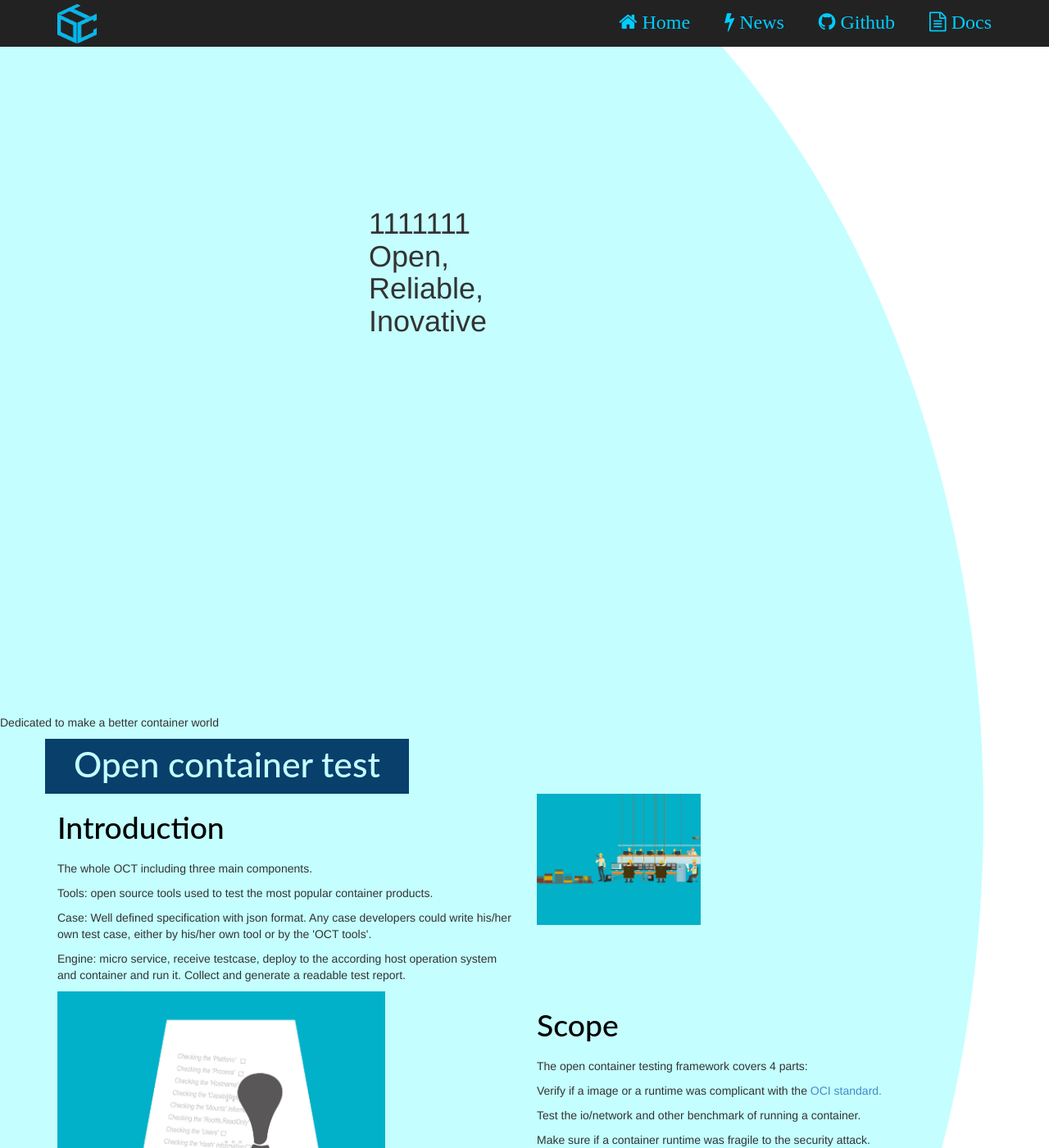
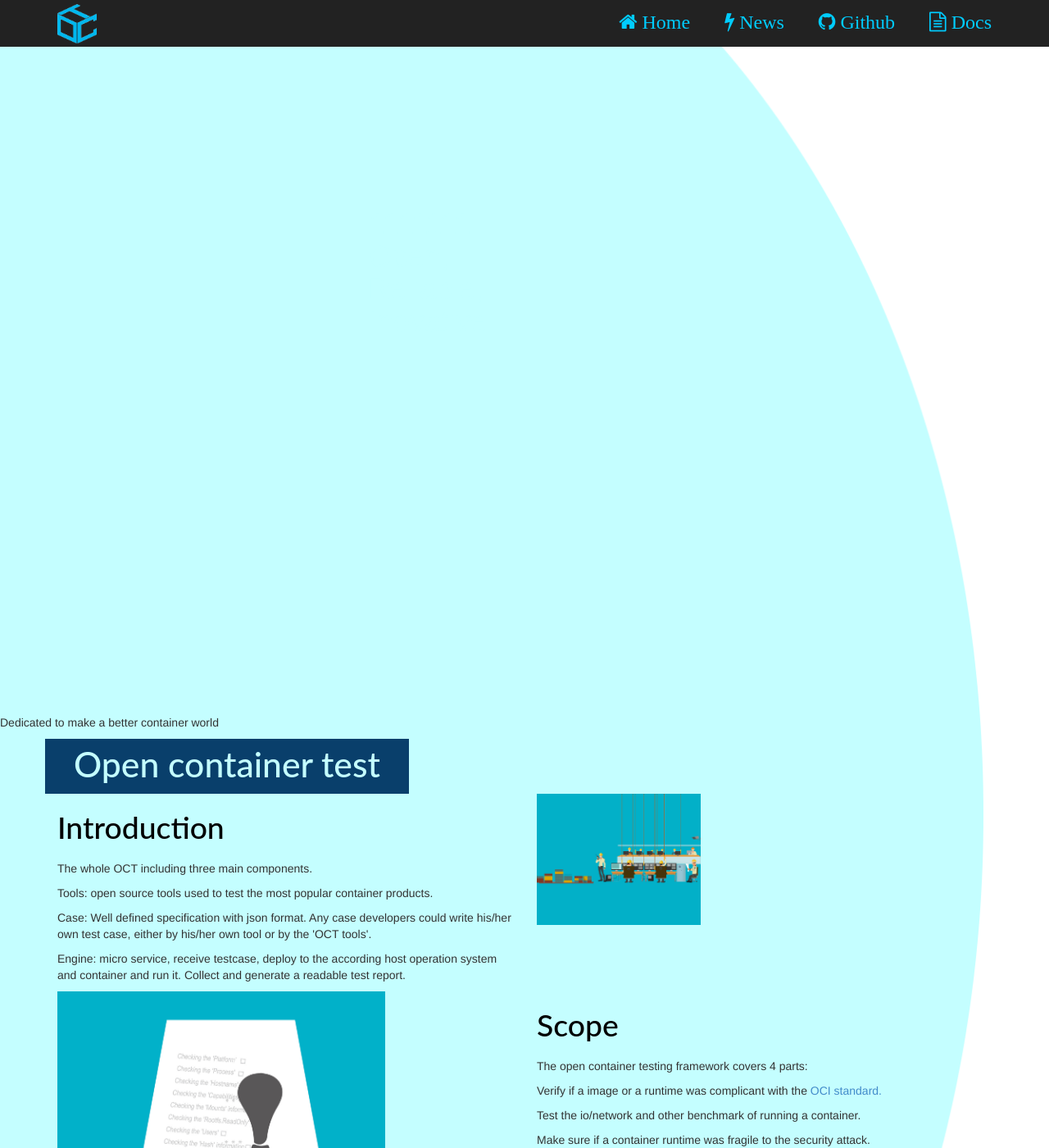
Before and after one commit to ociweb/ociweb.github.io, a Jekyll site: the page index.html, which Jekyll copies as it is, in a window 1280 px wide and 1400 px high, scrolled down 237 px. Shown: the whole window at 82% size. Built offline with Jekyll 4.4.1, drawn with Linux system fonts in a browser that asks for light colours; some web fonts are replaced.

Commit message:
Update style.css

```diff
--- a/assets/css/style.css
+++ b/assets/css/style.css
@@ -173,11 +173,11 @@
 }
 
 h1 {
-  "color:#c4feff;
-  size:30pt;
-  font:DokChampa;
-  margin-right:150px;
-  padding:450px;"
+  color: #c4feff;
+  size: 50pt;
+  font: DokChampa;
+  margin-right: 150px;
+  padding: 450px;
 }
 .head-big {
   font-family: Lato;
```
